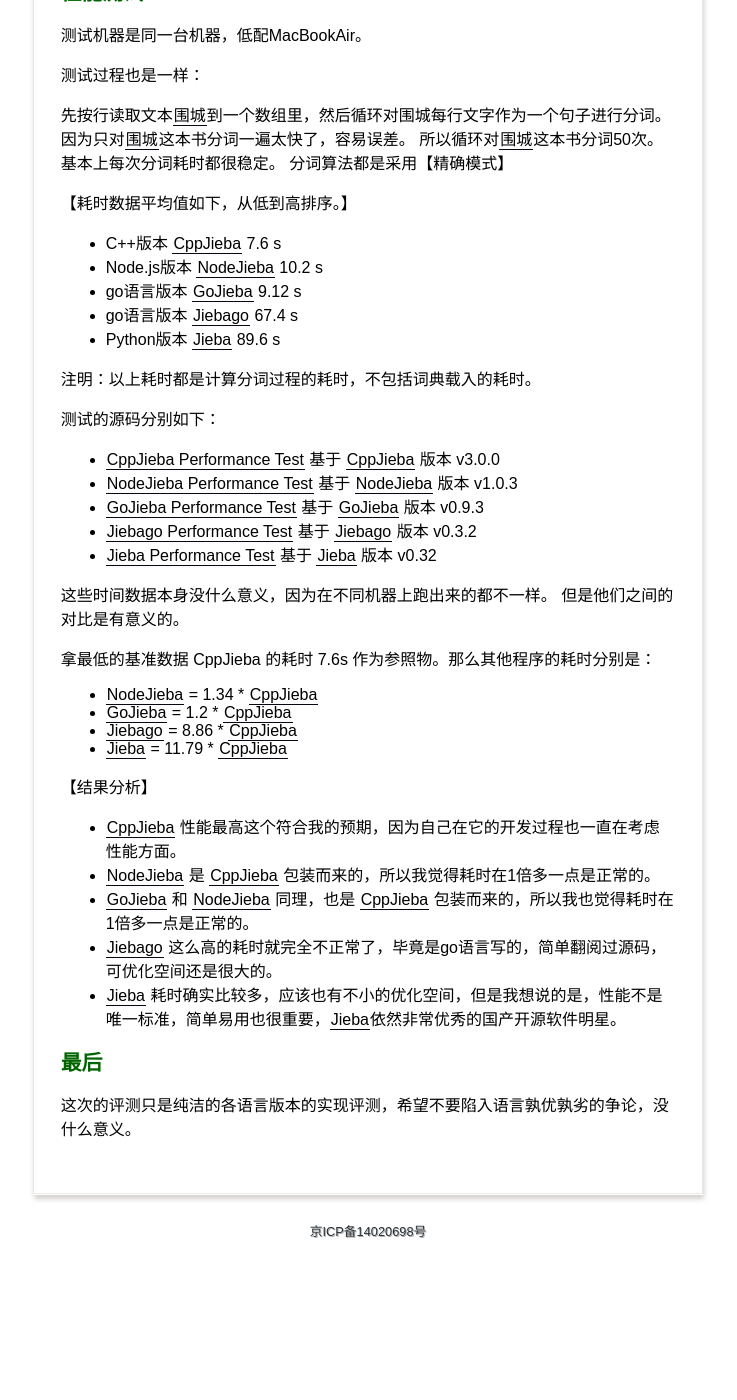
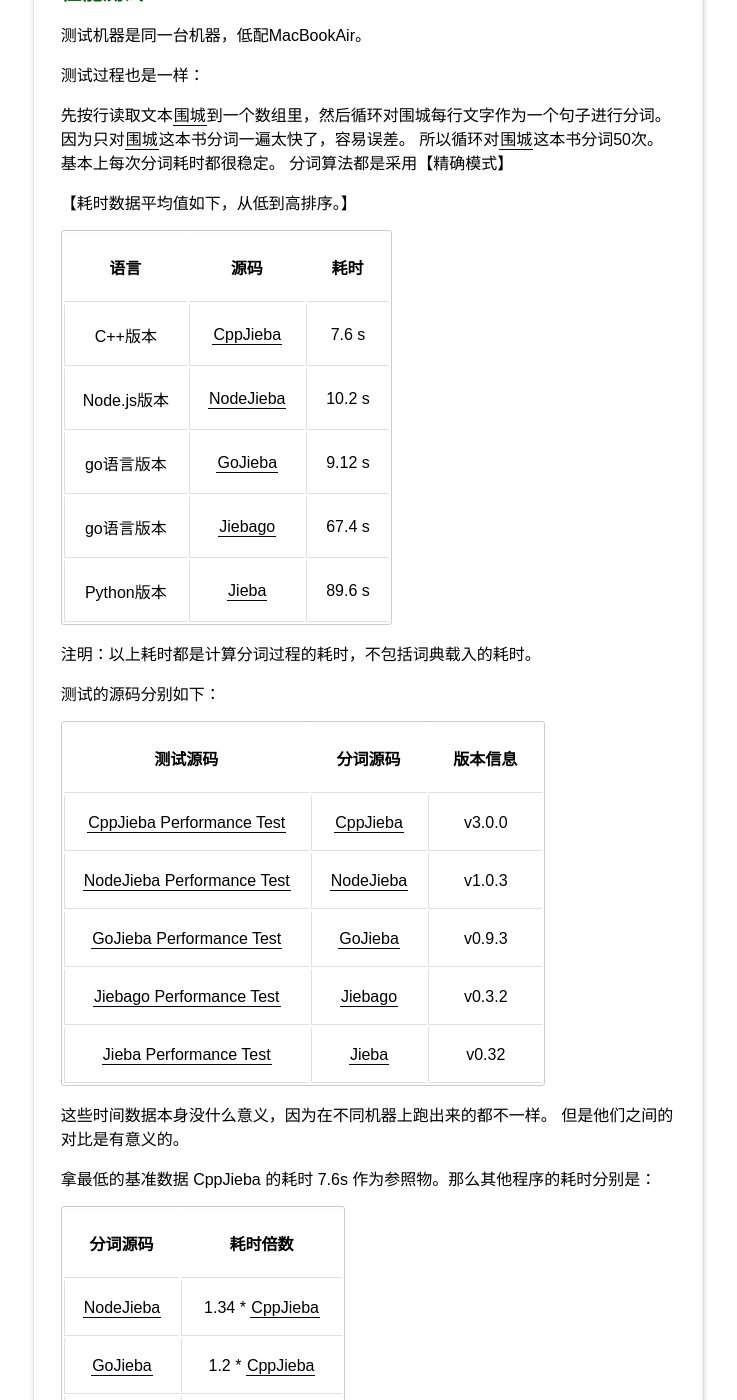
Before and after one commit to yanyiwu/blog, a Jekyll site: the page built from _posts/2015-06-14-jieba-series-performance-test.md, in a window 1280 px wide and 1400 px high, scrolled down 417 px. Shown: the whole window, without its empty margins (272-1009 px from the left). Built offline with Jekyll 4.4.1, drawn with Linux system fonts in a browser that asks for light colours; Markdown is read by kramdown in place of the engine named in the settings; comment, search, counter and statistics services are not loaded; before the commit the page ends 1677 px from its top, so only the background shows below that.

Commit message:
use table

```diff
--- a/_posts/2015-06-14-jieba-series-performance-test.md
+++ b/_posts/2015-06-14-jieba-series-performance-test.md
@@ -27,31 +27,37 @@ category: work
 
 【耗时数据平均值如下，从低到高排序。】
 
-+ C++版本 [CppJieba] 7.6 s
-+ Node.js版本 [NodeJieba] 10.2 s
-+ go语言版本 [GoJieba] 9.12 s
-+ go语言版本 [Jiebago] 67.4 s
-+ Python版本 [Jieba] 89.6 s
+|语言|源码|耗时|
+|:-:|:-:|:-:|
+|C++版本|[CppJieba]|7.6 s|
+|Node.js版本|[NodeJieba]|10.2 s|
+|go语言版本|[GoJieba]|9.12 s|
+|go语言版本|[Jiebago]|67.4 s|
+|Python版本|[Jieba]|89.6 s|
 
 注明：以上耗时都是计算分词过程的耗时，不包括词典载入的耗时。
 
 测试的源码分别如下：
 
-+ [CppJieba Performance Test] 基于 [CppJieba] 版本 v3.0.0
-+ [NodeJieba Performance Test] 基于 [NodeJieba] 版本 v1.0.3
-+ [GoJieba Performance Test] 基于 [GoJieba] 版本 v0.9.3
-+ [Jiebago Performance Test] 基于 [Jiebago] 版本 v0.3.2
-+ [Jieba Performance Test] 基于 [Jieba] 版本 v0.32
+|测试源码|分词源码|版本信息|
+|:-:|:-:|:-:|
+|[CppJieba Performance Test]|[CppJieba]|v3.0.0|
+|[NodeJieba Performance Test]|[NodeJieba]|v1.0.3|
+|[GoJieba Performance Test]|[GoJieba]|v0.9.3|
+|[Jiebago Performance Test]|[Jiebago]|v0.3.2|
+|[Jieba Performance Test]|[Jieba]|v0.32|
 
 这些时间数据本身没什么意义，因为在不同机器上跑出来的都不一样。
 但是他们之间的对比是有意义的。
 
 拿最低的基准数据 CppJieba 的耗时 7.6s 作为参照物。那么其他程序的耗时分别是：
 
-+ [NodeJieba] = 1.34 * [CppJieba]
-+ [GoJieba] = 1.2 * [CppJieba]
-+ [Jiebago] = 8.86 * [CppJieba]
-+ [Jieba] = 11.79 * [CppJieba]
+|分词源码|耗时倍数|
+|:-:|:-:|
+|[NodeJieba]|1.34 * [CppJieba]|
+|[GoJieba]|1.2 * [CppJieba]|
+|[Jiebago]|8.86 * [CppJieba]|
+|[Jieba]|11.79 * [CppJieba]|
 
 【结果分析】
 
```
